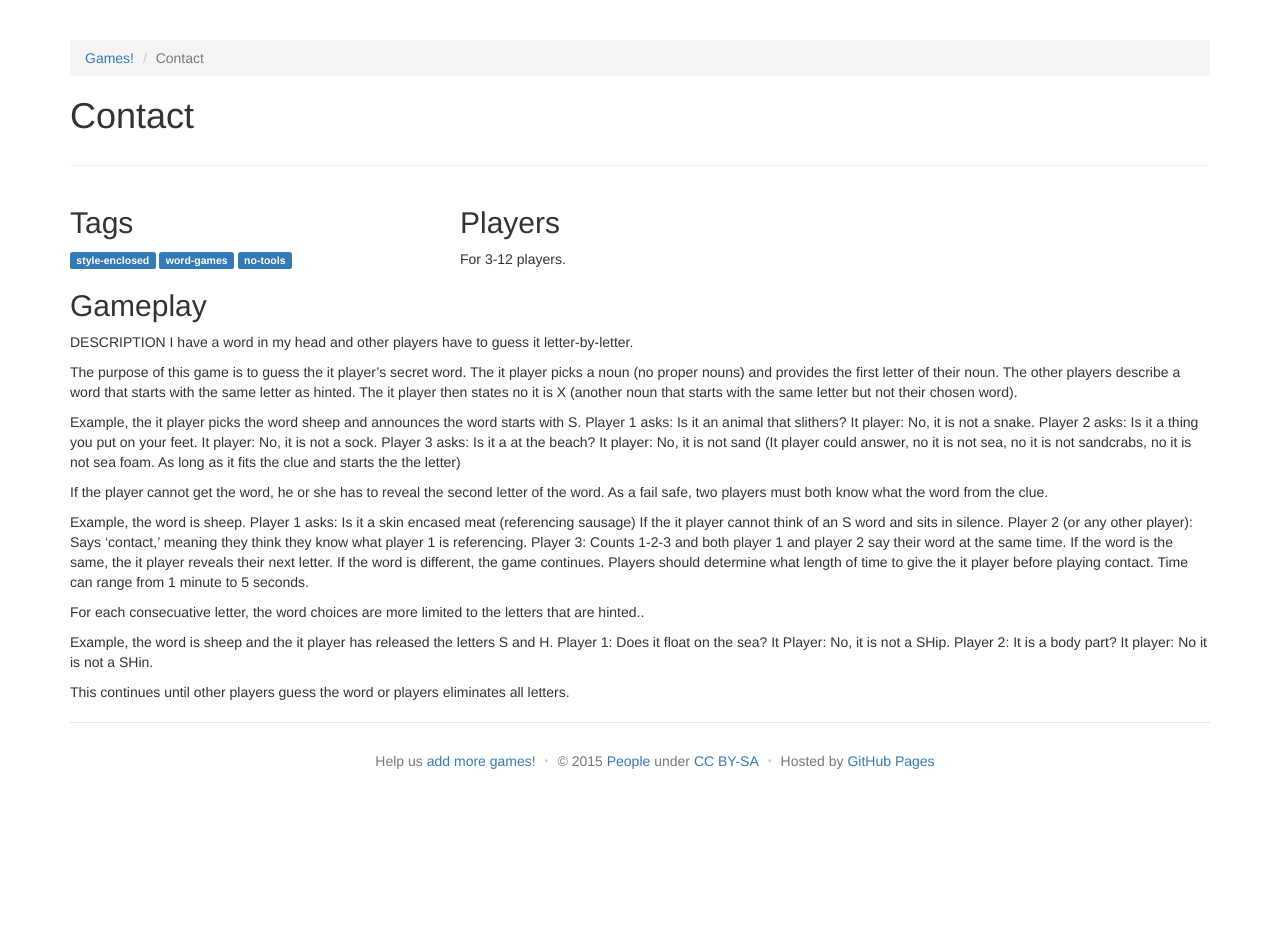
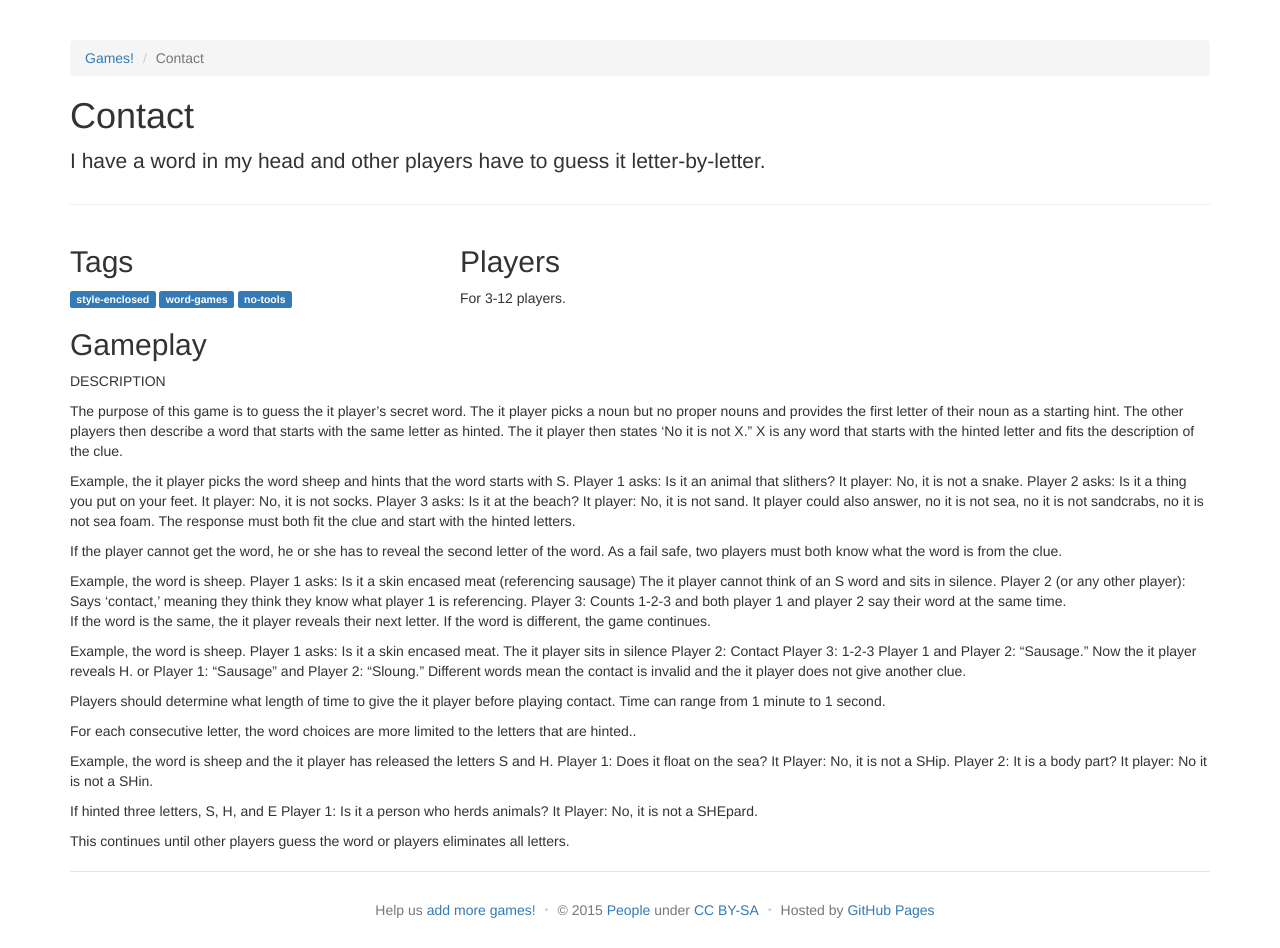
Before and after one commit to davidselassie/games, a Jekyll site: the page built from _games/contact.md, in a window 1280 px wide. Built offline with Jekyll 4.4.1, drawn with Linux system fonts in a browser that asks for light colours; before the commit the page ends 900 px from its top, so only the background shows below that.

Commit message:
Update contact.md

```diff
--- a/_games/contact.md
+++ b/_games/contact.md
@@ -5,33 +5,44 @@ tags:
   - style-enclosed
   - word-games
   - no-tools
-
+oneliner: I have a word in my head and other players have to guess it letter-by-letter.
 players: 3-12
 
 ---
 DESCRIPTION
-I have a word in my head and other players have to guess it letter-by-letter.
 
-The purpose of this game is to guess the it player's secret word.  The it player picks a noun (no proper nouns) and provides the first letter of their noun. The other players describe a word that starts with the same letter as hinted. The it player then states no it is X (another noun that starts with the same letter but not their chosen word).
+The purpose of this game is to guess the it player's secret word.  The it player picks a noun but no proper nouns and provides the first letter of their noun as a starting hint. The other players then describe a word that starts with the same letter as hinted. The it player then states 'No it is not X." X is any word that starts with the hinted letter and fits the description of the clue.
 
-Example, the it player picks the word sheep and announces the word starts with S.
+Example, the it player picks the word sheep and hints that the word starts with S.
 Player 1 asks: Is it an animal that slithers?
 It player: No, it is not a snake.
 Player 2 asks: Is it a thing you put on your feet.
-It player: No, it is not a sock.
-Player 3 asks: Is it a at the beach?
-It player: No, it is not sand (It player could answer, no it is not sea, no it is not sandcrabs, no it is not sea foam. As long as it fits the clue and starts the the letter)
+It player: No, it is not socks.
+Player 3 asks: Is it at the beach?
+It player: No, it is not sand.
+It player could also answer, no it is not sea, no it is not sandcrabs, no it is not sea foam. The response must both fit the clue and start with the hinted letters.
 
-If the player cannot get the word, he or she has to reveal the second letter of the word.  As a fail safe, two players must both know what the word from the clue.
+If the player cannot get the word, he or she has to reveal the second letter of the word.  As a fail safe, two players must both know what the word is from the clue.
 
 Example, the word is sheep.
 Player 1 asks: Is it a skin encased meat (referencing sausage)
-If the it player cannot think of an S word and sits in silence.
+The it player cannot think of an S word and sits in silence.
 Player 2 (or any other player): Says 'contact,' meaning they think they know what player 1 is referencing.
-Player 3: Counts 1-2-3 and both player 1 and player 2 say their word at the same time.  If the word is the same, the it player reveals their next letter. If the word is different, the game continues.
-Players should determine what length of time to give the it player before playing contact.  Time can range from 1 minute to 5 seconds.
+Player 3: Counts 1-2-3 and both player 1 and player 2 say their word at the same time.
+If the word is the same, the it player reveals their next letter. If the word is different, the game continues.
 
-For each consecuative letter, the word choices are more limited to the letters that are hinted..
+Example, the word is sheep.
+Player 1 asks: Is it a skin encased meat.
+The it player sits in silence
+Player 2: Contact
+Player 3: 1-2-3
+Player 1 and Player 2: "Sausage."  Now the it player reveals H.
+or
+Player 1: "Sausage" and Player 2: "Sloung."  Different words mean the contact is invalid and the it player does not give another clue.
+
+Players should determine what length of time to give the it player before playing contact.  Time can range from 1 minute to 1 second.
+
+For each consecutive letter, the word choices are more limited to the letters that are hinted..
 
 Example, the word is sheep and the it player has released the letters S and H.
 Player 1: Does it float on the sea?
@@ -39,4 +50,8 @@ It Player: No, it is not a SHip.
 Player 2: It is a body part?
 It player: No it is not a SHin.
 
+If hinted three letters, S, H, and E
+Player 1: Is it a person who herds animals?
+It Player: No, it is not a SHEpard.
+
 This continues until other players guess the word or players eliminates all letters.
```
